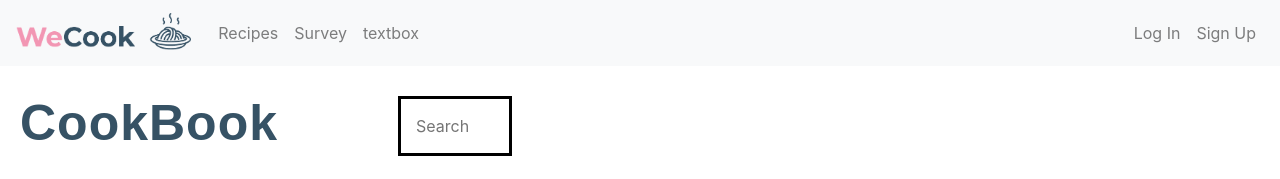
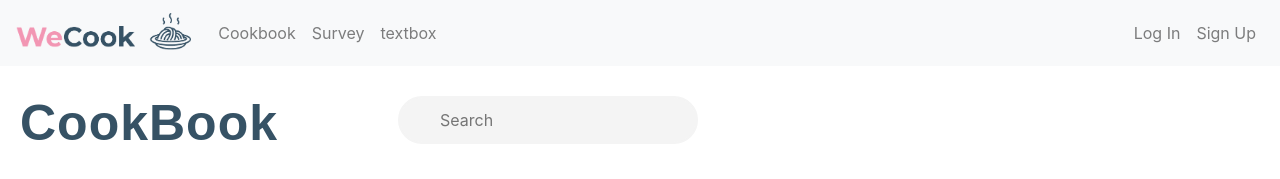
Before and after one commit to rtumalle0518/WeCook, a React (Create React App) app: page /cookbook in a window 1280 px wide. Shown: the top 179 px of the page. Built offline with nearby package versions, Linux system fonts and the light colour scheme; no server answers; a web font is replaced by a local one.

Commit message:
addded rest of stuff

```diff
--- a/package.json
+++ b/package.json
@@ -21,6 +21,7 @@
     "react-dom": "^17.0.1",
     "react-router-dom": "^5.2.0",
     "react-scripts": "4.0.3",
+    "react-truncate": "^2.4.0",
     "uuid": "^8.3.2",
     "web-vitals": "^1.1.1"
   },
--- a/src/components/App.css
+++ b/src/components/App.css
@@ -156,9 +156,17 @@
 }
 
 .search-bar {
-	width: 40%;
-	border: 3px solid black;
-	padding: 15px;
+	width: 300px;
+	border: 2px solid #f4f4f4;
+	padding: 10px;
+	padding-left: 40px;
+	border-radius: 40px;
+	background-color: #f4f4f4;
+	outline: none;
+
+	background-repeat: no-repeat;
+	background-position: 10px;
+	margin: auto;
 }
 
 .search-button {
--- a/src/components/Cookbook.css
+++ b/src/components/Cookbook.css
@@ -80,7 +80,7 @@
 	border-radius: 40px;
 	background-color: #f4f4f4;
 	outline: none;
-	/* background-image: url("../images/searchicon.png"); */
+
 	background-repeat: no-repeat;
 	background-position: 10px;
 }
--- a/src/components/NavigationBar.js
+++ b/src/components/NavigationBar.js
@@ -1,21 +1,20 @@
-import React, { useState } from 'react'
-import Nav from 'react-bootstrap/Nav'
-import Navbar from 'react-bootstrap/Navbar'
-import logo from '../images/WeCookLogo.png'
-import { useAuth } from "../contexts/AuthContext"
-
+import React, { useState } from "react";
+import Nav from "react-bootstrap/Nav";
+import Navbar from "react-bootstrap/Navbar";
+import logo from "../images/WeCookLogo.png";
+import { useAuth } from "../contexts/AuthContext";
 
 export default function NavigationBar() {
 	const [error, setError] = useState("");
 	const { currentUser, logout } = useAuth();
 
 	async function handleLogout() {
-        setError('');
+		setError("");
 
 		try {
 			await logout();
 		} catch {
-            setError('Failed to log out');
+			setError("Failed to log out");
 		}
 	}
 
@@ -39,11 +38,13 @@ export default function NavigationBar() {
 					</Nav>
 
 					<Nav className="ml-auto">
-                        <Nav.Link href="/WeCook" onClick={handleLogout}>Log Out</Nav.Link>
+						<Nav.Link href="/WeCook" onClick={handleLogout}>
+							Log Out
+						</Nav.Link>
 					</Nav>
 				</Navbar>
 			</>
-        )
+		);
 	}
 
 	return (
@@ -59,7 +60,7 @@ export default function NavigationBar() {
 					/>
 				</Navbar.Brand>
 				<Nav className="mr-auto">
-                    <Nav.Link href="/recipe">Recipes</Nav.Link>
+					<Nav.Link href="/cookbook">Cookbook</Nav.Link>
 					{/*Comment off line below to get rid of survey button if user is not logged in*/}
 					<Nav.Link href="/survey">Survey</Nav.Link>
 					<Nav.Link href="/textbox">textbox</Nav.Link>
@@ -71,5 +72,5 @@ export default function NavigationBar() {
 				</Nav>
 			</Navbar>
 		</>
-    )
+	);
 }
```
Also changed, not shown: 1 other file (tests, documents, lock files or other folders). Lines whose indentation alone changed are shown as unchanged.
